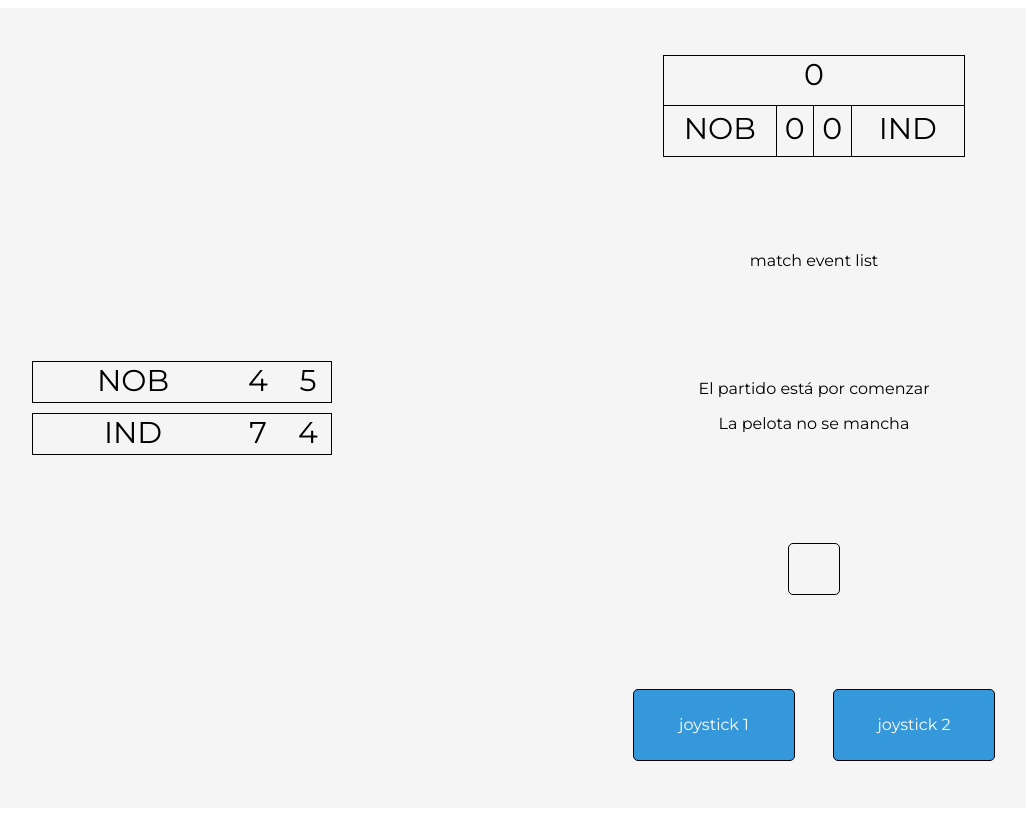
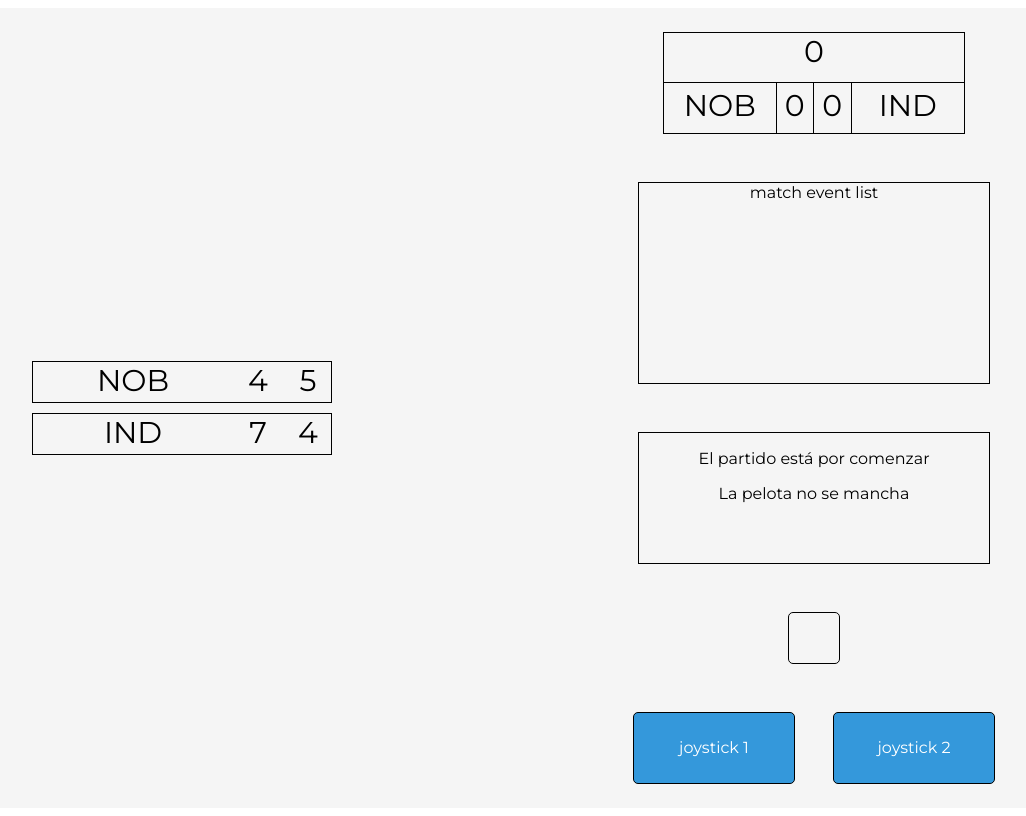
Before and after one commit to bcmfranco/unosoccer, a Nuxt app: page / in a window 1280 px wide. Shown: the whole page, without its empty margins (142-1168 px from the left). Built offline with nearby package versions, Linux system fonts and the light colour scheme.

Commit message:
Just for if case

```diff
--- a/src/pages/index.vue
+++ b/src/pages/index.vue
@@ -37,7 +37,7 @@
         match event list
       </div>
 
-      <div id="screen">
+      <div id="advisor">
         <p class="screen_advice">{{ this.advice_top }}</p>
         <p class="screen_advice">{{ this.advice_medium }}</p>
         <p class="screen_advice">{{ this.advice_bottom }}</p>
@@ -131,7 +131,9 @@ export default {
           this.advice_top = "GOOOOOL";
           this.advice_medium = "GOOOOOOL";
           this.advice_bottom = "GOOOOOL";
-        }, 1000);
+
+          this.get_time();
+        }, 2000);
 
         if(this.attacker_player === 1){
           this.match.home_goals++; // Sumo un gol al local
@@ -149,10 +151,7 @@ export default {
           this.advice_bottom = "";
 
           setTimeout(() => {
-
             this.get_time();
-
-
           }, 1000);
 
         }, 1000);
@@ -317,7 +316,17 @@ export default {
   text-align: center;
 }
 
-#screen{
+#match_list{
+  border: 1px solid black;
+  width: 350px;
+  height: 200px;
+  text-align: center;
+}
+
+#advisor{
+  border: 1px solid black;
+  width: 350px;
+  height: 130px;
   text-align: center;
 }
 
```
